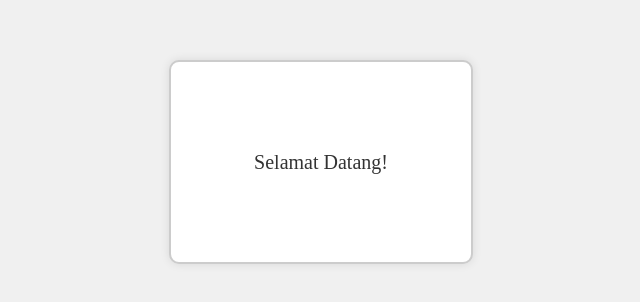
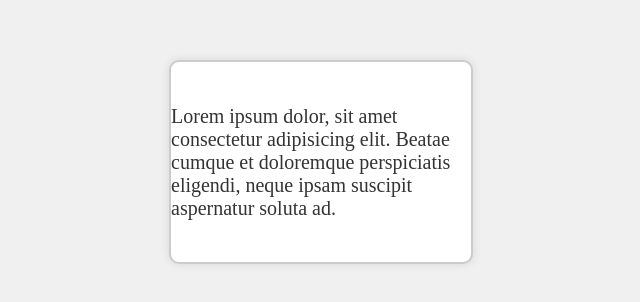
Before and after one commit to abduhkz/abduhkz.github.io, a plain HTML site: page alfiyyah-nabilah.html in a window 1280 px wide. Shown: the part 238-540 px from the top of the page, without its empty margins (319-959 px from the left). Drawn offline with Linux system fonts and the light colour scheme.

Commit message:
Update alfiyyah-nabilah.html

```diff
--- a/alfiyyah-nabilah.html
+++ b/alfiyyah-nabilah.html
@@ -3,7 +3,7 @@
 <head>
     <meta charset="UTF-8">
     <meta name="viewport" content="width=device-width, initial-scale=1.0">
-    <title>Ucapan di Tengah Kotak</title>
+    <title>Terima kasih!</title>
     <style>
         body {
             display: flex;
@@ -32,7 +32,7 @@
 </head>
 <body>
     <div class="box">
-        <p>Selamat Datang!</p>
+        <p>Lorem ipsum dolor, sit amet consectetur adipisicing elit. Beatae cumque et doloremque perspiciatis eligendi, neque ipsam suscipit aspernatur soluta ad.</p>
     </div>
 </body>
 </html>
```
